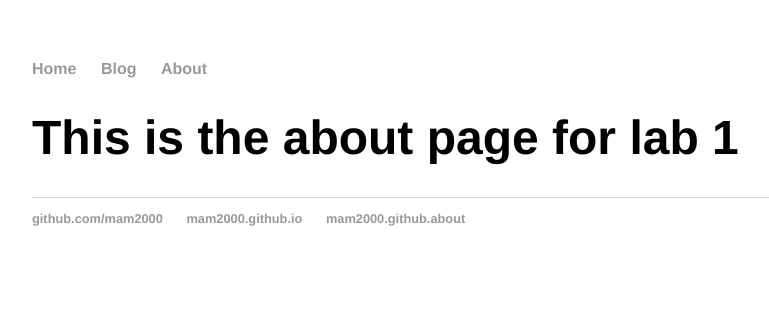
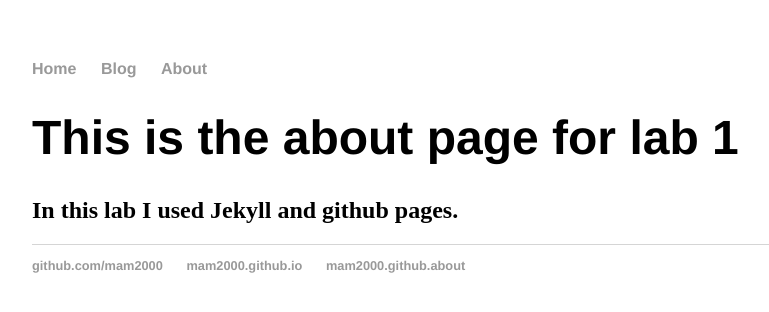
Before and after one commit to mam2000/mam2000.github.io, a Jekyll site: the page about/index.html, which Jekyll copies as it is, in a window 1280 px wide. Shown: the top 312 px of the page, without its empty margins (160-929 px from the left). Built offline with Jekyll 4.4.1, drawn with Linux system fonts in a browser that asks for light colours.

Commit message:
Update index.html

```diff
--- a/about/index.html
+++ b/about/index.html
@@ -16,6 +16,7 @@
     <div class="container">
 
       <h1>This is the about page for lab 1</h1>
+      <h2>In this lab I used Jekyll and github pages.</h2>
 
     </div>
     <footer>
```
